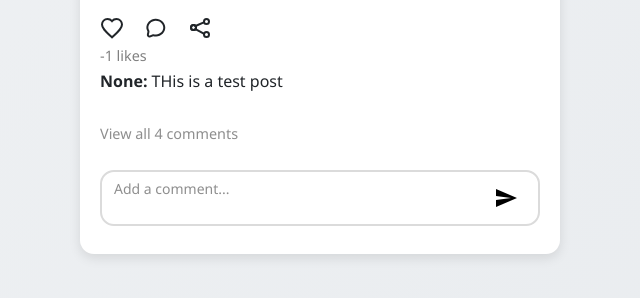
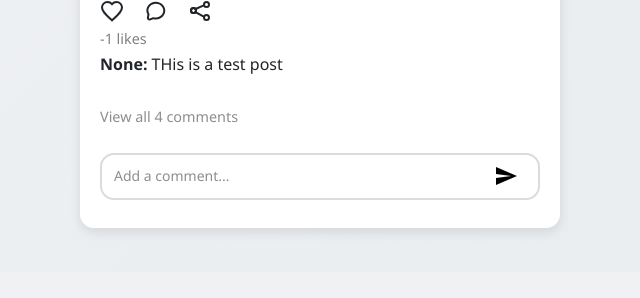
Before and after one commit to AmarantosPagiavlas03/Self-Project, a Django app: page / in a window 1280 px wide. Shown: the part 2985-3283 px from the top of the page, without its empty margins (320-960 px from the left). After the commit the page ends 3221 px from the top, so only its background shows below. Run offline with Django 5.2, Linux system fonts and the light colour scheme; a user stored in the database is signed in; data comes from the database, SQL or seed files in the repository; both versions use the stored data as it was after the commit; data that the repository does not hold is empty; some libraries are stand-ins or nearby versions.

Commit message:
Comment Input Textarea Alignment

```diff
--- a/django_scout/scout_project/scout_app/static/styles.css
+++ b/django_scout/scout_project/scout_app/static/styles.css
@@ -352,6 +352,14 @@ body {
     background-color: transparent;
 }
 
+/* This aligns the text inside the textarea */
+.comment-input {
+    line-height: 1.5 !important;
+    padding-top: 10px !important;
+    height: 43.5px;
+    box-sizing: border-box;
+    }
+
 .comment-input {
     width: 100%;
     border: none;
```
Also changed, not shown: django_scout/scout_project/db.sqlite3.
